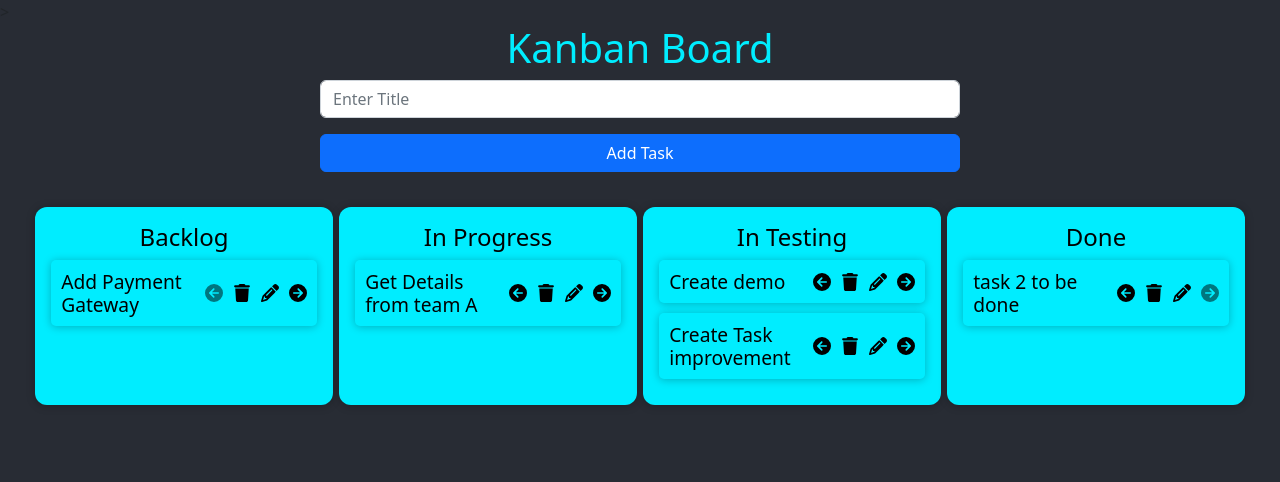
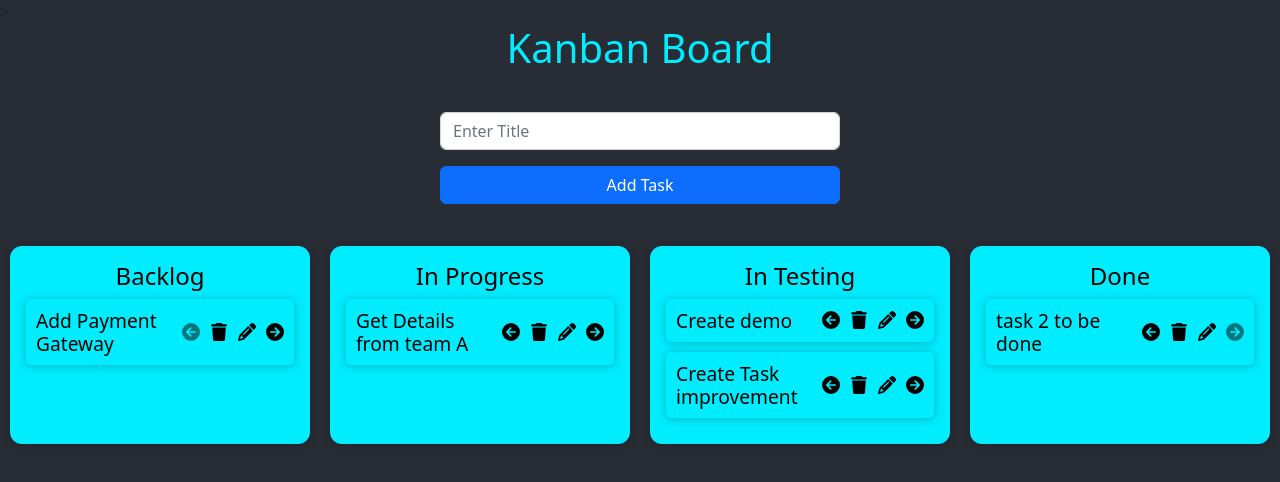
Before and after one commit to ritzy192/kanban_board, a React (Create React App) app: page / in a window 1280 px wide. Shown: the top 482 px of the page. Built offline with nearby package versions, Linux system fonts and the light colour scheme.

Commit message:
small UI changes

```diff
--- a/src/App.css
+++ b/src/App.css
@@ -1,18 +1,12 @@
 .App {
   text-align: center;
   background-color: #282c34;
-  min-height: 100vh;
+  /* min-height: 100vh; */
 }
 
 .App-logo {
   height: 40vmin;
   pointer-events: none;
-}
-
-@media (prefers-reduced-motion: no-preference) {
-  .App-logo {
-    animation: App-logo-spin infinite 20s linear;
-  }
 }
 
 .App-header {
@@ -29,11 +23,10 @@
   color: #61dafb;
 }
 
-@keyframes App-logo-spin {
-  from {
-    transform: rotate(0deg);
-  }
-  to {
-    transform: rotate(360deg);
-  }
+.cardDiv{
+  display: flex;
+  flex-direction: row;
+  flex-wrap: wrap;
+  color: black;
+  margin: 2em auto;
 }
--- a/src/App.js
+++ b/src/App.js
@@ -165,7 +165,6 @@ function App() {
       <div className="cardDiv">
         {taskTypeList.map((item) => (
           <StatusTypeCard
-            className="taskTypeCards"
             key={item.status}
             taskTypeList={item}
             handleTaskEvent={taskEventHandler}
--- a/src/Components/NewTask/NewTask.css
+++ b/src/Components/NewTask/NewTask.css
@@ -1,5 +1,9 @@
-.newForm{
-    margin: 0rem 20em;
-    display: flex;
-    flex-direction: column;
-}
+.newForm {
+    max-width: 25rem;
+  width: 100%;
+  margin: 2em auto;
+  }
+
+  .newForm .btn-primary {
+    width: 100%;
+  }
--- a/src/Components/StatusTypeCard/StatusTypeCard.css
+++ b/src/Components/StatusTypeCard/StatusTypeCard.css
@@ -1,16 +1,8 @@
-.cardDiv{
-    display: flex;
-    flex-direction: row;
-    justify-content: center;
-    color: black;
-    margin: 2rem;
-}
-
 .taskTypeCards {
+    flex: 1 0 calc(25% - 20px);
     padding: 1rem;
     background-color: rgb(0 237 255);
-    width: 50rem;
     border-radius: 12px;
     box-shadow: 0 1px 8px rgba(0, 0, 0, 0.25);
-    margin: 0.2em;
+    margin: 10px;
   }
--- a/src/Components/Tasks/Task.js
+++ b/src/Components/Tasks/Task.js
@@ -65,12 +65,12 @@ const Task = (props) => {
           />
           <FontAwesomeIcon
             icon={faTrash}
-            shake
+
             onClick={() => handleDelete(task)}
           />
           <FontAwesomeIcon
             icon={faPencil}
-            shake
+
             onClick={() => handleEditTask(task)}
           />
           <FontAwesomeIcon
```
